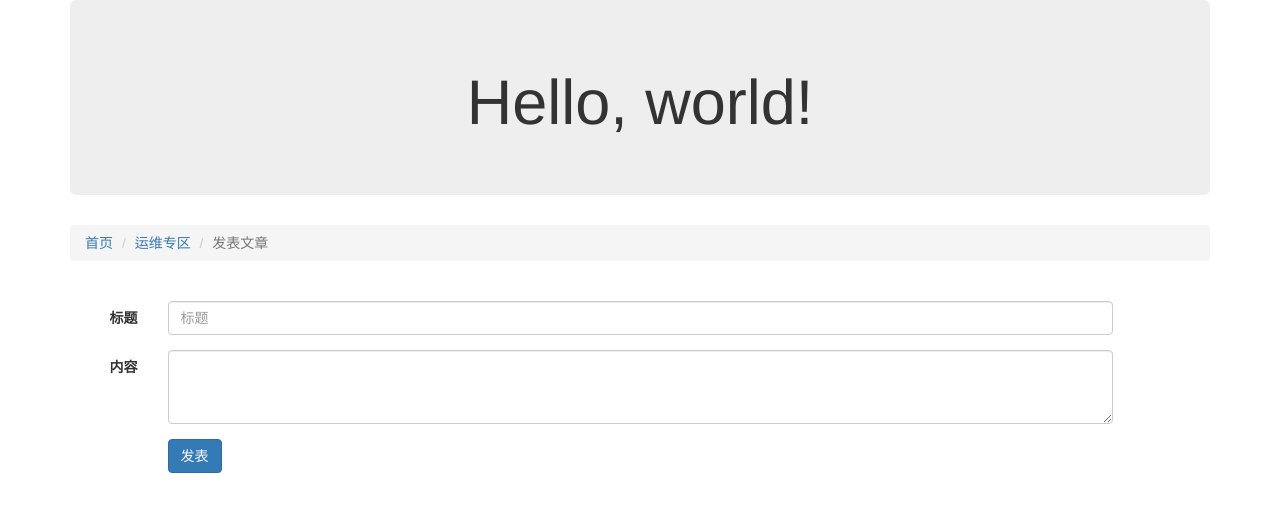
After one commit to YiFengQian/Django-hello-world, a Django app: page /article/create/1 in a window 1280 px wide. The commit adds this page. Shown: the top 512 px of the page. Run offline with Django 3.2, Linux system fonts and the light colour scheme; data comes from the database, SQL or seed files in the repository; both versions use the stored data as it was after the commit; some libraries are stand-ins or nearby versions.

Commit message:
don't waste any time

```diff
--- a/forum/article/models.py
+++ b/forum/article/models.py
@@ -3,8 +3,8 @@ from block.models import Block
 
 class Article(models.Model):
     block = models.ForeignKey(Block,verbose_name="板块ID")
-    title = models.CharField("板块名称",max_length=100)
-    content = models.CharField("板块描述",max_length=10000)
+    title = models.CharField("标题",max_length=100)
+    content = models.CharField("作者",max_length=10000)
     status = models.IntegerField("状态",choices=((0,"正常"),(-1,"删除")))
 
 
--- /dev/null
+++ b/forum/article/templates/article_create.html
@@ -0,0 +1,30 @@
+{% extends "base.html" %}
+{% block content %}
+<div class="col-xs-12 col-md-12">
+    <ol class="breadcrumb">
+        <li><a href="/">首页</a></li>
+        <li><a href="/article/list/{{b.id}}">{{ b.name }}</a></li>
+        <li class="active">发表文章</li>
+    </ol>
+    <br />
+    <form class="form-horizontal ">
+      <div class="form-group" >
+        <label  class="control-label col-md-1">标题</label>
+        <div class="col-md-10">
+          <input type="text" class="form-control" placeholder="标题">
+        </div>
+      </div>
+      <div class="form-group">
+        <label  class="control-label col-md-1" >内容</label>
+        <div class="col-md-10">
+          <textarea class="form-control" rows="3"></textarea>
+        </div>
+      </div>
+      <div class="form-group">
+        <div class="col-md-offset-1 col-md-10 ">
+          <button type="button" class="btn btn-primary">发表</button>
+        </div>
+      </div>
+    </form>
+</div>
+{% endblock %}
--- a/forum/article/templates/article_list.html
+++ b/forum/article/templates/article_list.html
@@ -5,7 +5,7 @@
         <li><a href="/">首页</a></li>
         <li class="active">{{ b.name }}</li>
     </ol>
-    <a href="#" class="btn btn-primary">发表文章</a>
+    <a href="/article/create/{{b.id}}" class="btn btn-primary">发表文章</a>
     <br />
     <br />
     <table class="table table-bordered">
--- a/forum/article/urls.py
+++ b/forum/article/urls.py
@@ -1,8 +1,10 @@
 from django.conf.urls import url
 
-from .views import article_list
+from .views import article_list,article_create
+
 
 
 urlpatterns = [
     url(r'^list/(?P<block_id>\d+)',article_list),
+    url(r'^create/(?P<block_id>\d+)',article_create),
 ]
--- a/forum/article/views.py
+++ b/forum/article/views.py
@@ -8,3 +8,9 @@ def article_list(request,block_id):
     block = Block.objects.get(id=block_id)
     articles_objs = Article.objects.filter(block=block,status=0).order_by("-id")
     return render(request,"article_list.html",{"articles":articles_objs,"b":block})
+
+def article_create(request,block_id):
+    block_id = int(block_id)
+    block = Block.objects.get(id=block_id)
+    articles_objs = Article.objects.filter(block=block,status=0).order_by("-id")
+    return render(request,"article_create.html",{"articles":articles_objs,"b":block})
```
Also changed, not shown: forum/db.sqlite3.
